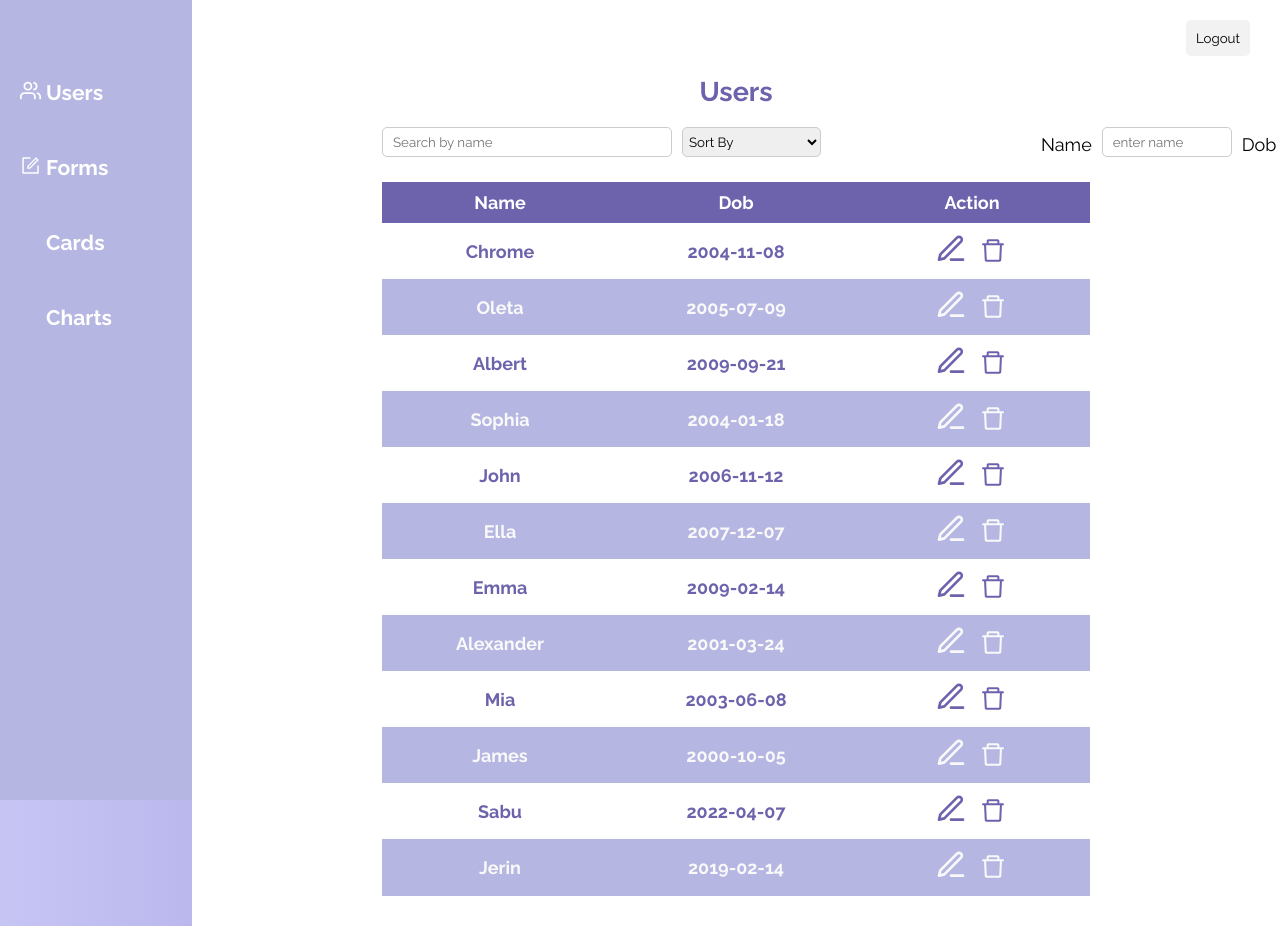
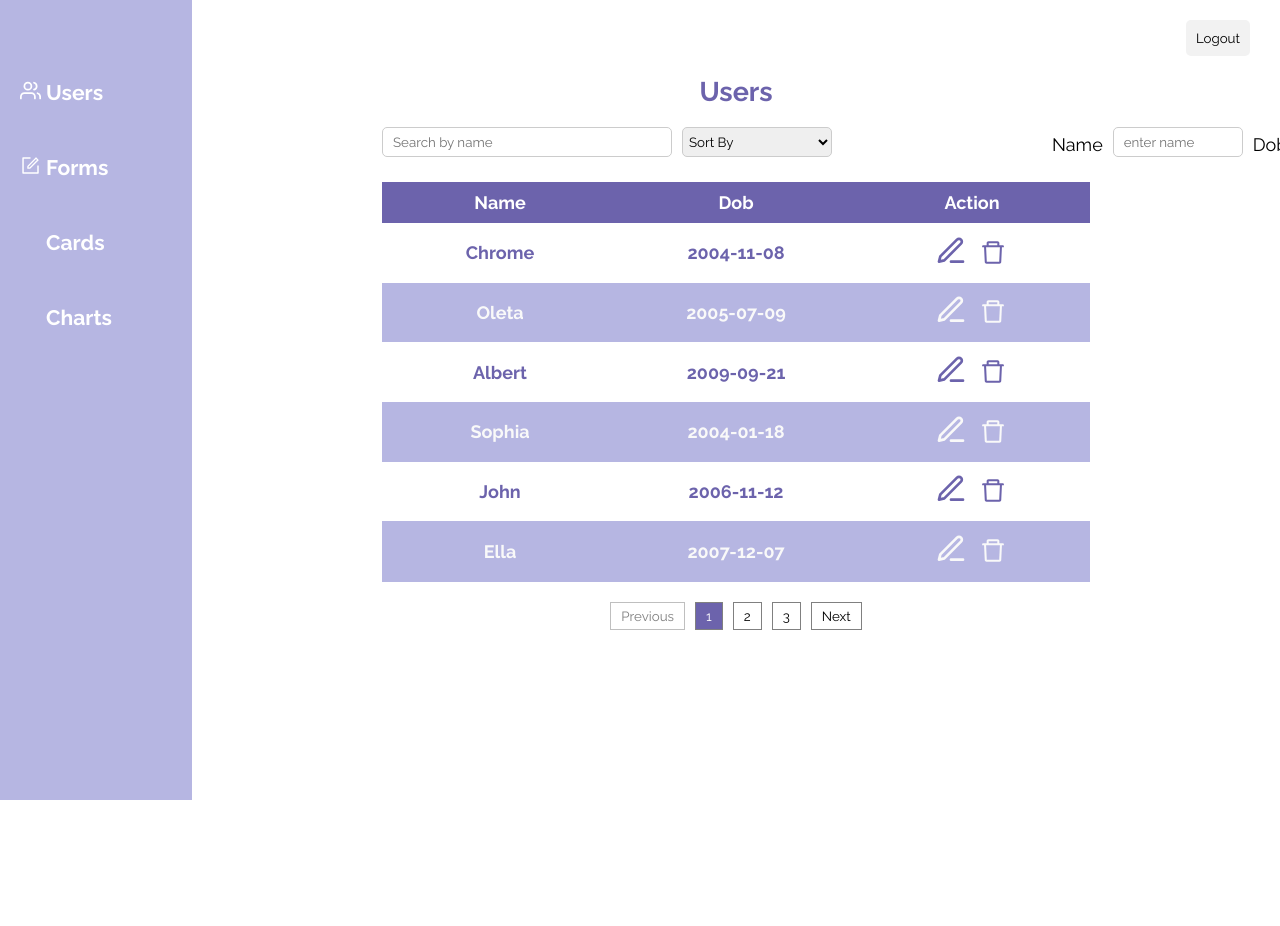
Before and after one commit to f3bin/dashboard-CRUD_filter-search-sort, a React (Create React App) app: page /dashboard/users in a window 1280 px wide. Shown: the top 926 px of the page. After the commit the page ends 800 px from the top, so only its background shows below. Built offline with nearby package versions, Linux system fonts and the light colour scheme; data requests are answered from the project's data file; some icons are missing.

Commit message:
added pagination

```diff
--- a/db.json
+++ b/db.json
@@ -59,6 +59,21 @@
       "name": "Jerin",
       "birthDate": "2019-02-14",
       "id": 23
+    },
+    {
+      "name": "Jeny",
+      "birthDate": "2023-07-14",
+      "id": 24
+    },
+    {
+      "name": "Johnson",
+      "birthDate": "1998-06-12",
+      "id": 25
+    },
+    {
+      "name": "someone",
+      "birthDate": "2023-07-19",
+      "id": 26
     }
   ]
 }
--- a/src/components/searchSortsection/SearchSort.jsx
+++ b/src/components/searchSortsection/SearchSort.jsx
@@ -20,8 +20,10 @@ const SearchSort = () => {
           onChange={(e) => dispatch(sortOption(e.target.value))}
         >
           <option value="">Sort By</option>
-          <option value="asc">Ascending (DOB)</option>
-          <option value="desc">Descending (DOB)</option>
+          <option value="ascdob">Ascending (DOB)</option>
+          <option value="descdob">Descending (DOB)</option>
+          <option value="ascname">Ascending (NAME)</option>
+          <option value="descname">Descending (NAME)</option>
         </select>
       </div>
 
--- a/src/components/userTable/UserTable.jsx
+++ b/src/components/userTable/UserTable.jsx
@@ -1,4 +1,4 @@
-import React, { useEffect  } from "react";
+import React, { useEffect ,useState  } from "react";
 import { useDispatch, useSelector } from "react-redux";
 import { getUsers } from "../../redux/userSlice";
 import { useUserTable } from "../../hooks/useUserTable";
@@ -8,6 +8,7 @@ import "./UserTable.scss";
 
 const UserTable = () => {
   const { loading, error } = useSelector((state) => state.users);
+  const {searchedValue} =useSelector(state =>state.search)
   const dispatch = useDispatch();
   const {
     sortedData,
@@ -25,6 +26,40 @@ const UserTable = () => {
     dispatch(getUsers());
   }, [dispatch]);
 
+  useEffect(() => {
+    if (searchedValue.length >= 1) {
+      goToPage(1);
+    }
+  }, [searchedValue]);
+
+  const [currentPage, setCurrentPage] = useState(1);
+  const totalPages = Math.ceil(sortedData.length / 6);
+
+    // Get the current page's data
+    const slicedData = sortedData.slice(
+      (currentPage - 1) * 6,
+      currentPage * 6
+    );
+
+      // Event handler for navigating to the previous page
+  const goToPreviousPage = () => {
+    if (currentPage > 1) {
+      setCurrentPage(currentPage - 1);
+    }
+  };
+
+  // Event handler for navigating to the next page
+  const goToNextPage = () => {
+    if (currentPage < totalPages) {
+      setCurrentPage(currentPage + 1);
+    }
+  };
+
+  // Event handler for directly selecting a page
+  const goToPage = (page) => {
+    setCurrentPage(page);
+  };
+
 
   return (
     <div className="tableAdduserSection">
@@ -39,8 +74,8 @@ const UserTable = () => {
           </tr>
         </thead>
         <tbody>
-          {sortedData &&
-            sortedData.map((user) => (
+          {slicedData &&
+            slicedData.map((user) => (
               <tr key={user.id}>
                 <td>
                   {editingUserId === user.id ? (
@@ -87,6 +122,34 @@ const UserTable = () => {
         </tbody>
       </table>
 
+
+      <div>
+      <button
+    className={`pagination-button ${currentPage === 1 ? 'disabled' : ''}`}
+    onClick={goToPreviousPage}
+    disabled={currentPage === 1}
+  >
+    Previous
+  </button>
+  {/* Render page numbers */}
+  {Array.from({ length: totalPages }, (_, index) => (
+    <button
+      key={index + 1}
+      className={`pagination-button ${currentPage === index + 1 ? 'active' : ''}`}
+      onClick={() => goToPage(index + 1)}
+      disabled={currentPage === index + 1}
+    >
+      {index + 1}
+    </button>
+  ))}
+  <button
+    className={`pagination-button ${currentPage === totalPages ? 'disabled' : ''}`}
+    onClick={goToNextPage}
+    disabled={currentPage === totalPages}
+  >
+    Next
+  </button>
+      </div>
     </div>
   );
 };
--- a/src/components/userTable/UserTable.scss
+++ b/src/components/userTable/UserTable.scss
@@ -4,6 +4,7 @@
 
 table {
   width: 100%;
+  height: 400px;
   margin: 0 auto;
   border-collapse: collapse;
   margin-bottom: 20px;
@@ -20,6 +21,7 @@ table {
   tr {
     // color: white;
     color:  #6C63AC;
+    max-height: 40px;
 
 
     &:nth-child(even ) {
@@ -69,3 +71,28 @@ table {
     }
   }
 }
+
+.pagination-container {
+  display: flex;
+  align-items: center;
+  justify-content: center;
+}
+
+.pagination-button {
+  padding: 5px 10px;
+  margin: 0 5px;
+  border: 1px solid gray;
+  background-color: white;
+  color: black;
+  cursor: pointer;
+}
+
+.pagination-button.disabled {
+  opacity: 0.5;
+  cursor: not-allowed;
+}
+
+.pagination-button.active {
+  background-color:#6C63AC;
+  color: white;
+}
--- a/src/hooks/useUserTable.js
+++ b/src/hooks/useUserTable.js
@@ -23,13 +23,22 @@ export const useUserTable = () => {
      //creating a function named sort data with sorting date functonality
      const sortData = (data) => {
           const compareDates = (date1, date2) => new Date(date1) - new Date(date2);
+          const compareNames = (name1, name2) => name1.localeCompare(name2);
 
-          if (sortedValue === "asc") {
+          if (sortedValue === "ascdob") {
                return [...data].sort((a, b) => compareDates(a.birthDate, b.birthDate));
           }
-          if (sortedValue === "desc") {
+          if (sortedValue === "descdob") {
                return [...data].sort((a, b) => compareDates(b.birthDate, a.birthDate));
           }
+
+          if (sortedValue === "ascname") {
+               return [...data].sort((a, b) => compareNames(a.name, b.name));
+             }
+
+             if (sortedValue === "descname") {
+               return [...data].sort((a, b) => compareNames(b.name, a.name));
+             }
           return data;
      };
 
```
